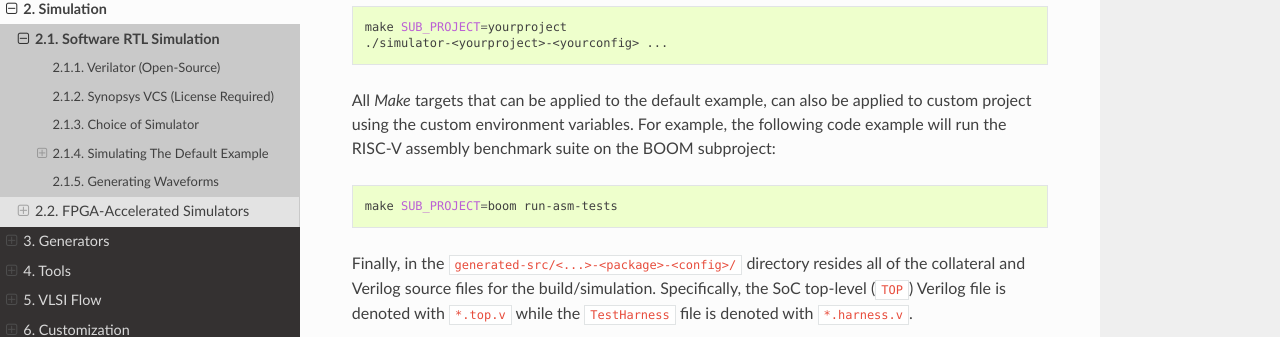
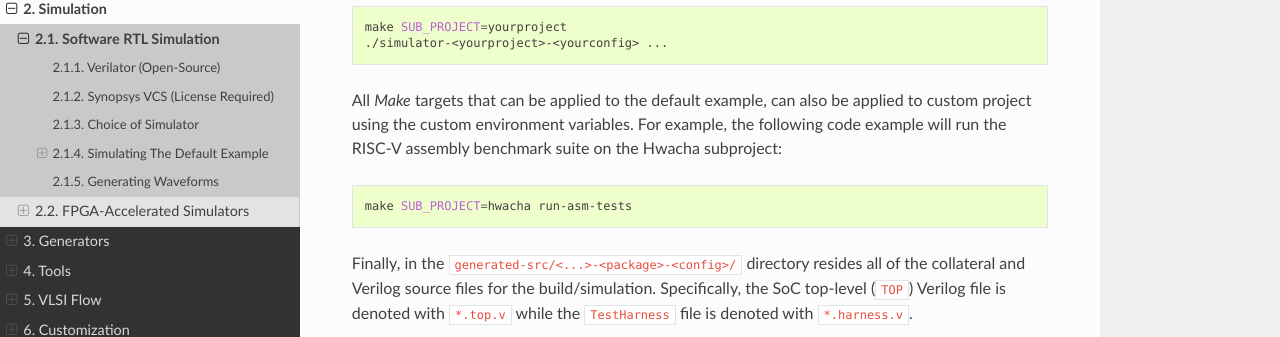
Before and after one commit to ucb-bar/chipyard, a Sphinx documentation site: the page built from docs/Simulation/Software-RTL-Simulation.rst, in a window 1280 px wide and 900 px high, scrolled down 2442 px. Shown: the part 167-504 px from the top of the window. Built offline with Sphinx 7.4.7 and the Read the Docs theme 2.0.0, drawn with Linux system fonts in a browser that asks for light colours.

Commit message:
change example subproject to hwacha [ci skip]

```diff
--- a/docs/Simulation/Software-RTL-Simulation.rst
+++ b/docs/Simulation/Software-RTL-Simulation.rst
@@ -113,11 +113,11 @@ Therefore, in order to simulate a simple Rocket-based example system we can use:
     ./simulator-<yourproject>-<yourconfig> ...
 
 
-All `Make` targets that can be applied to the default example, can also be applied to custom project using the custom environment variables. For example, the following code example will run the RISC-V assembly benchmark suite on the BOOM subproject:
+All `Make` targets that can be applied to the default example, can also be applied to custom project using the custom environment variables. For example, the following code example will run the RISC-V assembly benchmark suite on the Hwacha subproject:
 
 .. code-block:: shell
 
-    make SUB_PROJECT=boom run-asm-tests
+    make SUB_PROJECT=hwacha run-asm-tests
 
 
 Finally, in the ``generated-src/<...>-<package>-<config>/`` directory resides all of the collateral and Verilog source files for the build/simulation.
```
